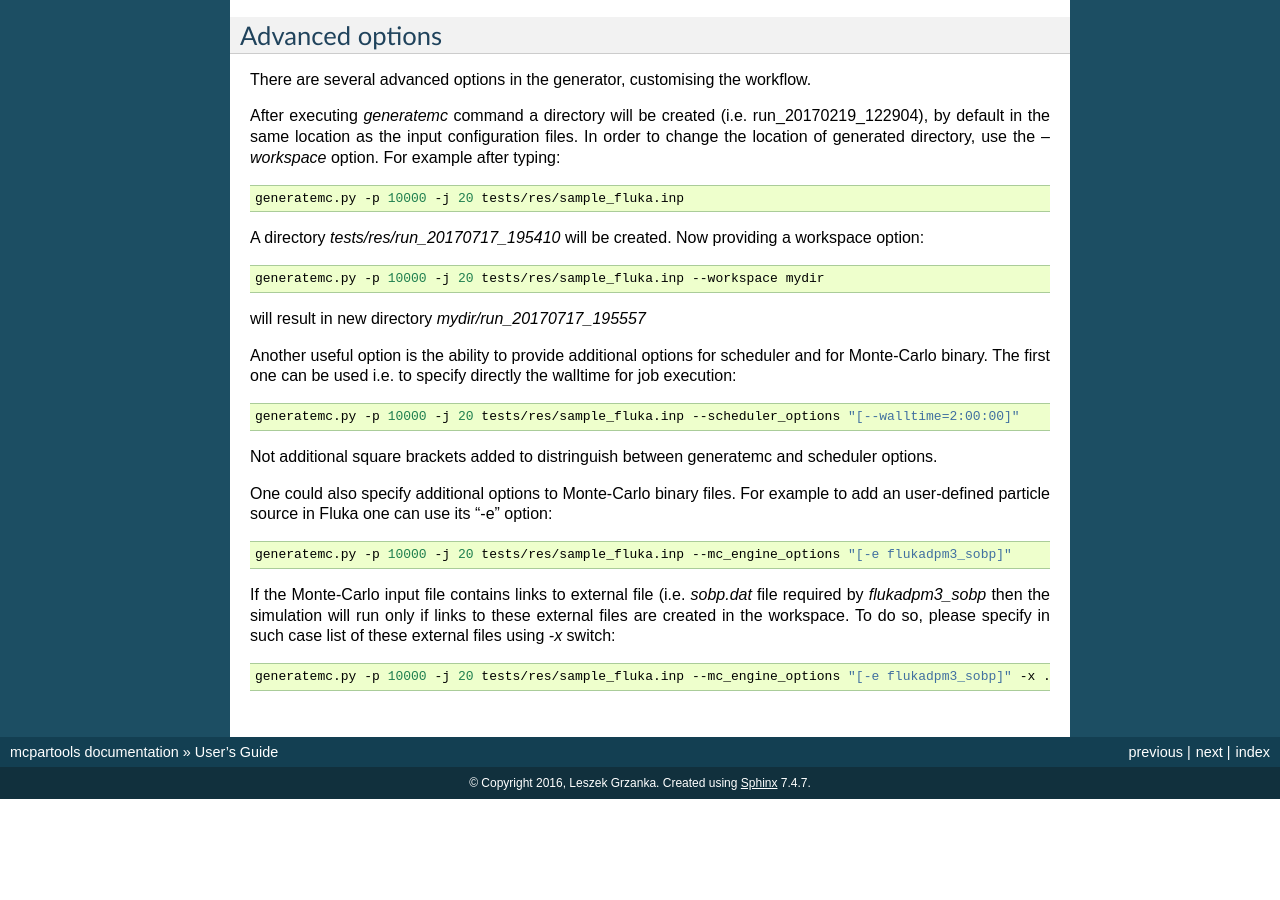
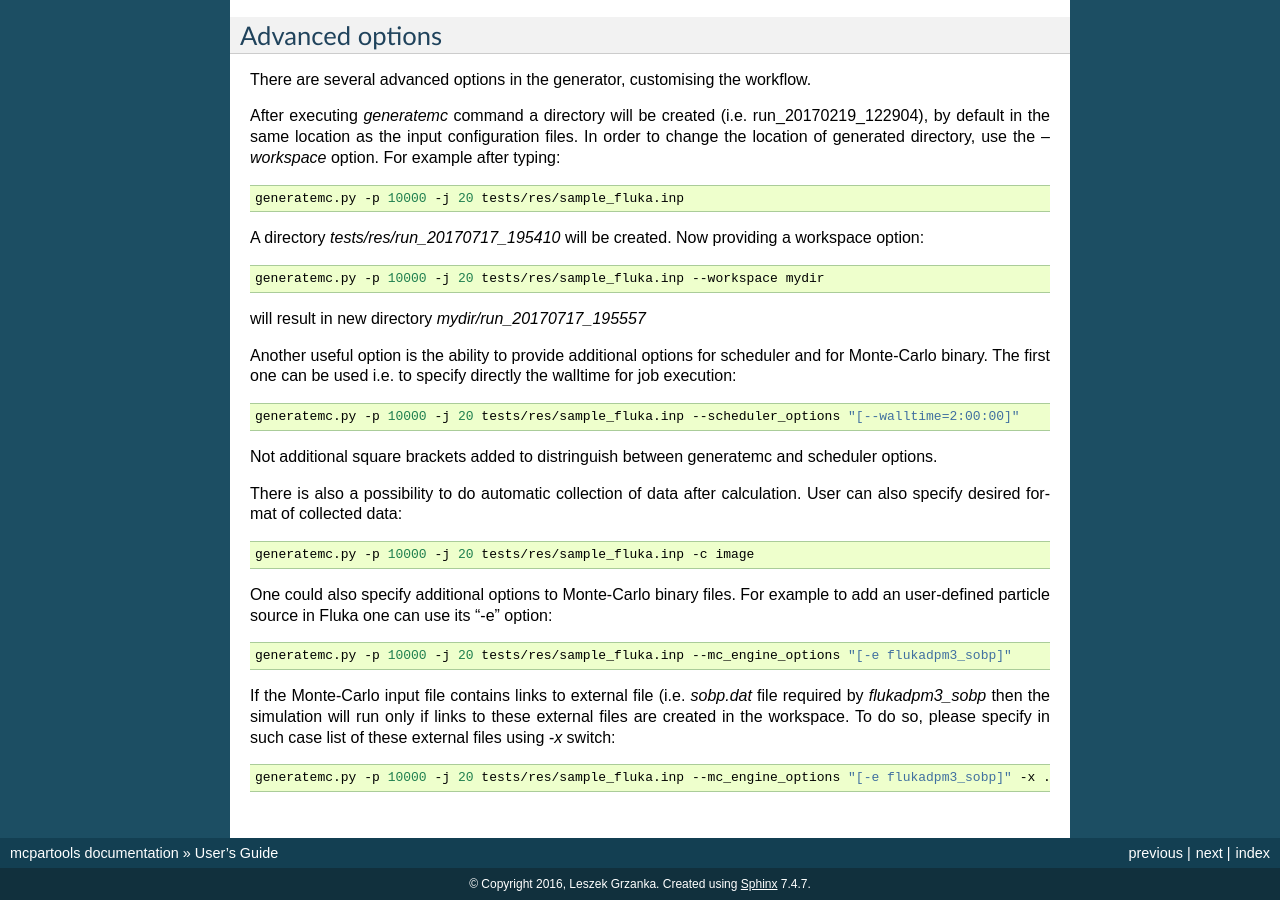
Before and after one commit to DataMedSci/mcpartools, a Sphinx documentation site: the page built from docs/user_guide.rst, in a window 1280 px wide and 900 px high, scrolled down 1178 px. Built offline with Sphinx 7.4.7, drawn with Linux system fonts in a browser that asks for light colours; before the commit the page ends 1977 px from its top, so only the background shows below that.

Commit message:
Update documentation

```diff
--- a/docs/user_guide.rst
+++ b/docs/user_guide.rst
@@ -103,6 +103,10 @@ The first one can be used i.e. to specify directly the walltime for job executio
 
 Not additional square brackets added to distringuish between generatemc and scheduler options.
 
+There is also a possibility to do automatic collection of data after calculation. User can also specify desired format of collected data::
+
+   generatemc.py -p 10000 -j 20 tests/res/sample_fluka.inp -c image
+
 
 One could also specify additional options to Monte-Carlo binary files. For example to add an user-defined
 particle source in Fluka one can use its "-e" option::
```
